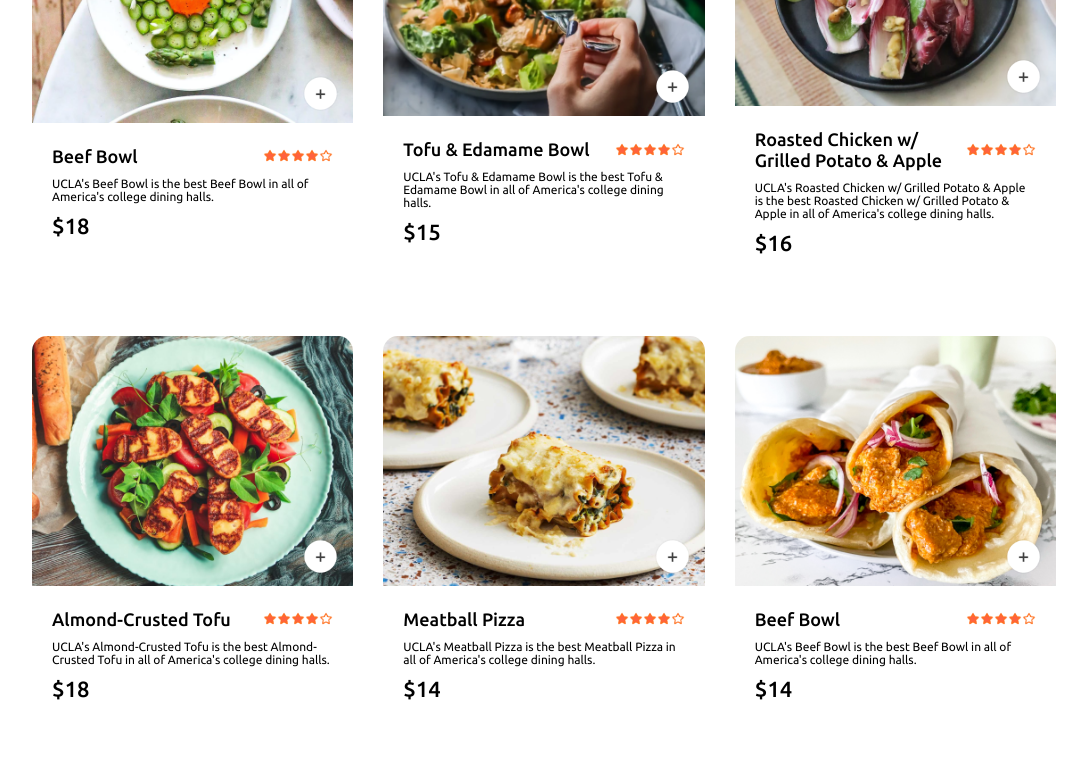
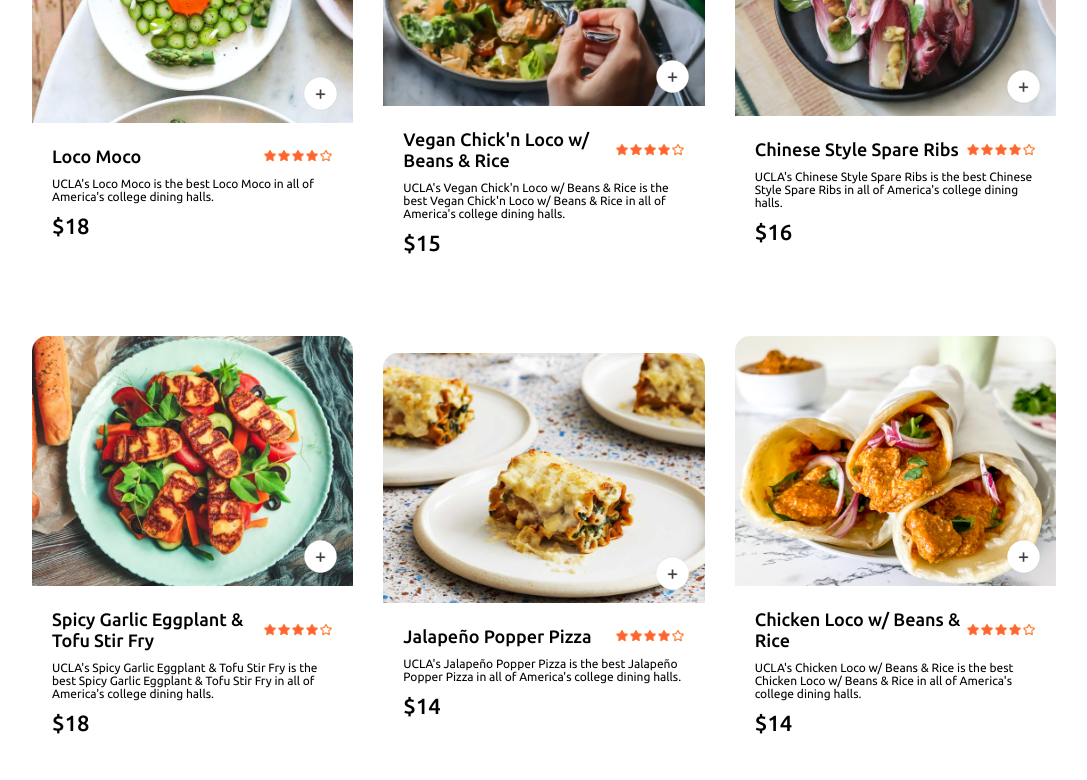
Before and after one commit to patelanush/UCLA-Food-Delivery-Web-App, a React (Vite) app: page / in a window 1280 px wide. Shown: the part 1180-1960 px from the top of the page, without its empty margins (96-1183 px from the left). Built offline with nearby package versions, Linux system fonts and the light colour scheme.

Commit message:
fixed scraper data issue, scraper stored file in wrong location

```diff
--- a/src/assets/assets.js
+++ b/src/assets/assets.js
@@ -161,6 +161,8 @@ export const menu_list = [
     const categories = menu_list.map(menu => menu.menu_name);
     const getRandomCategory = (categories) => categories[Math.floor(Math.random() * categories.length)];
 
+
+
     export const food_list = foodListData.map((name, index) => ({
         _id: (index + 1).toString(),
         name: name,
--- a/src/assets/food_list.json
+++ b/src/assets/food_list.json
@@ -1,12 +1,13 @@
 [
-    "Beef Bowl",
-    "Tofu & Edamame Bowl",
-    "Roasted Chicken w/ Grilled Potato & Apple",
-    "Almond-Crusted Tofu",
-    "Meatball Pizza",
-    "Beef Bowl",
-    "Tofu & Edamame Bowl",
-    "Roasted Chicken w/ Grilled Potato & Apple",
-    "Almond-Crusted Tofu",
-    "Meatball Pizza"
+    "Loco Moco",
+    "Vegan Chick'n Loco w/ Beans & Rice",
+    "Chinese Style Spare Ribs",
+    "Spicy Garlic Eggplant & Tofu Stir Fry",
+    "Jalape\u00f1o Popper Pizza",
+    "Chicken Loco w/ Beans & Rice",
+    "Vegan Chick'n Loco w/ Beans & Rice",
+    "Chinese Style Spare Ribs",
+    "Spicy Garlic Eggplant & Tofu Stir Fry",
+    "Jalape\u00f1o Popper Pizza",
+    "Herb De Provence Grilled Chicken Thigh"
 ]
--- a/src/food_list.json
+++ /dev/null
@@ -1,3 +0,0 @@
-[
-
-]
```
Also changed, not shown: food_list.json (deleted, +0 -12 lines), 1 other file (tests, documents, lock files or other folders).
